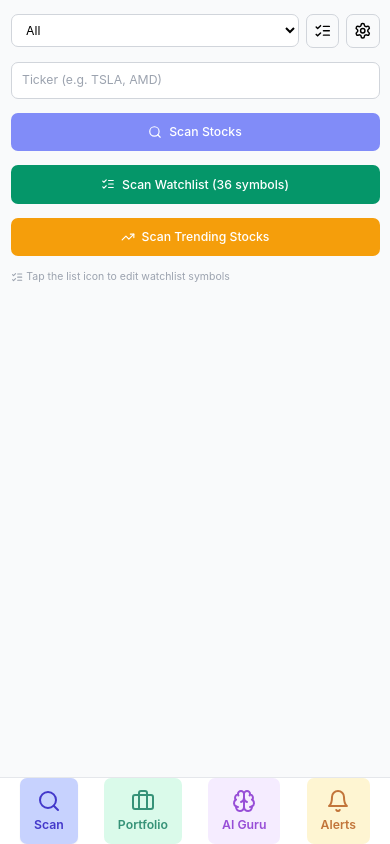
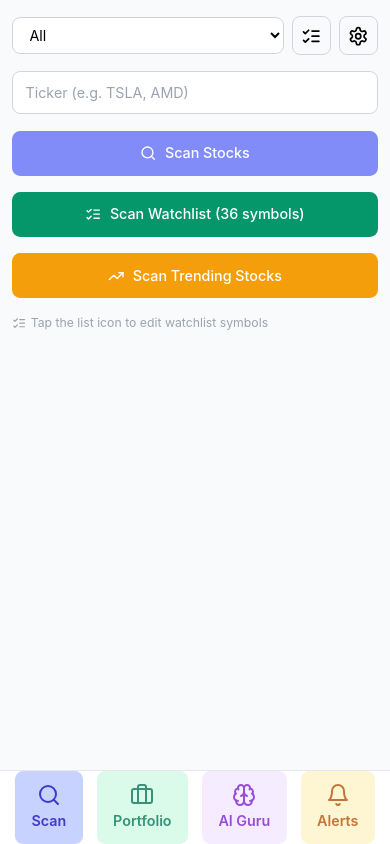
Before and after one commit to prakash421/StockWizAi-Web, a Next.js app: page / in a window 390 px wide. Built offline with nearby package versions, Linux system fonts and the light colour scheme.

Commit message:
Increase base font size: 16px mobile to 20px desktop

```diff
--- a/src/app/globals.css
+++ b/src/app/globals.css
@@ -3,8 +3,8 @@
 @tailwind utilities;
 
 html {
-  /* Fluid base: 14px on 320px screens → 16px on 768px → 18px on 1280px+ */
-  font-size: clamp(14px, 0.75rem + 0.5vw, 18px);
+  /* Fluid base: 16px on mobile → 18px on tablet → 20px on desktop */
+  font-size: clamp(16px, 0.9rem + 0.5vw, 20px);
 }
 
 body {
```
